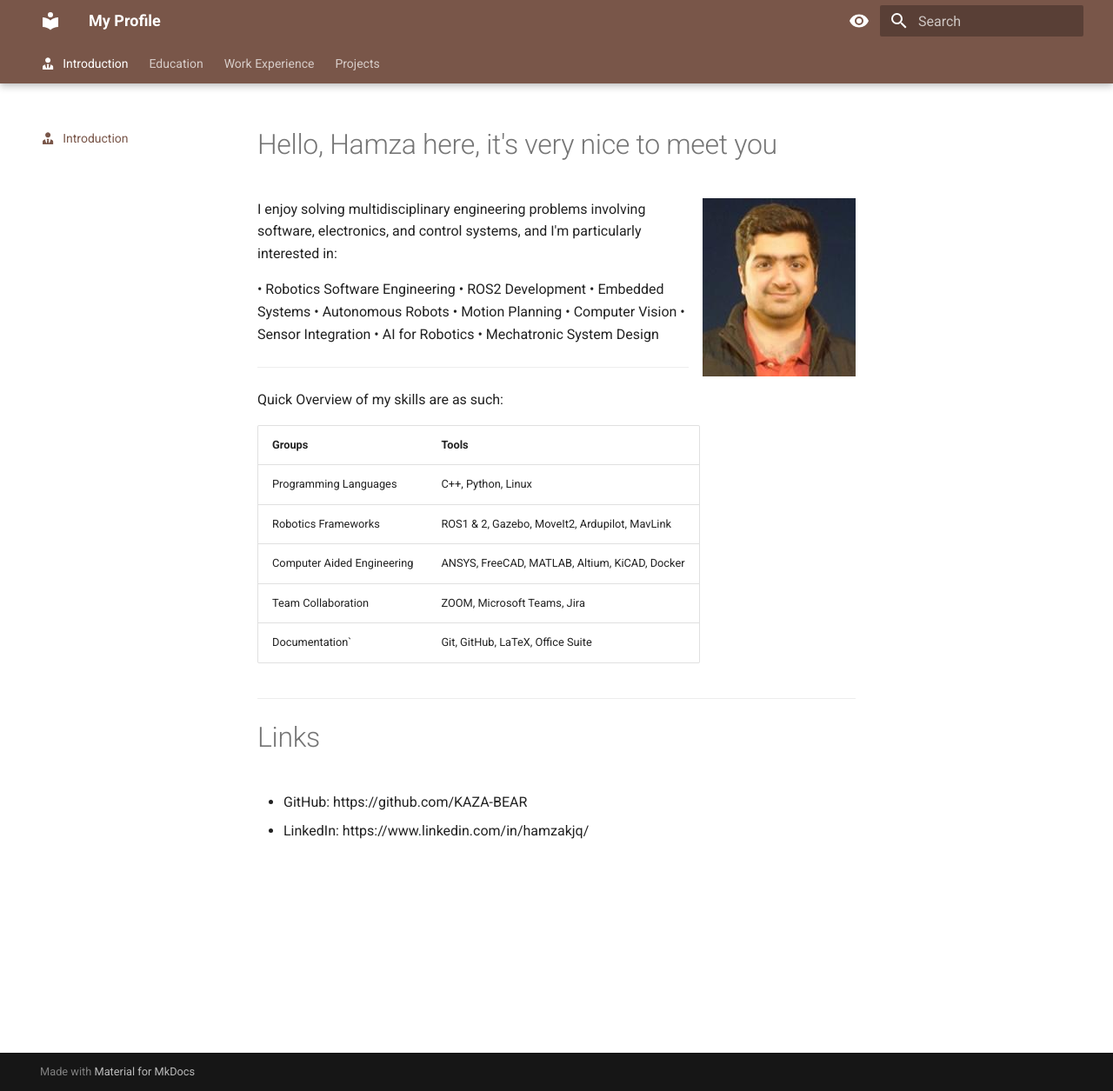
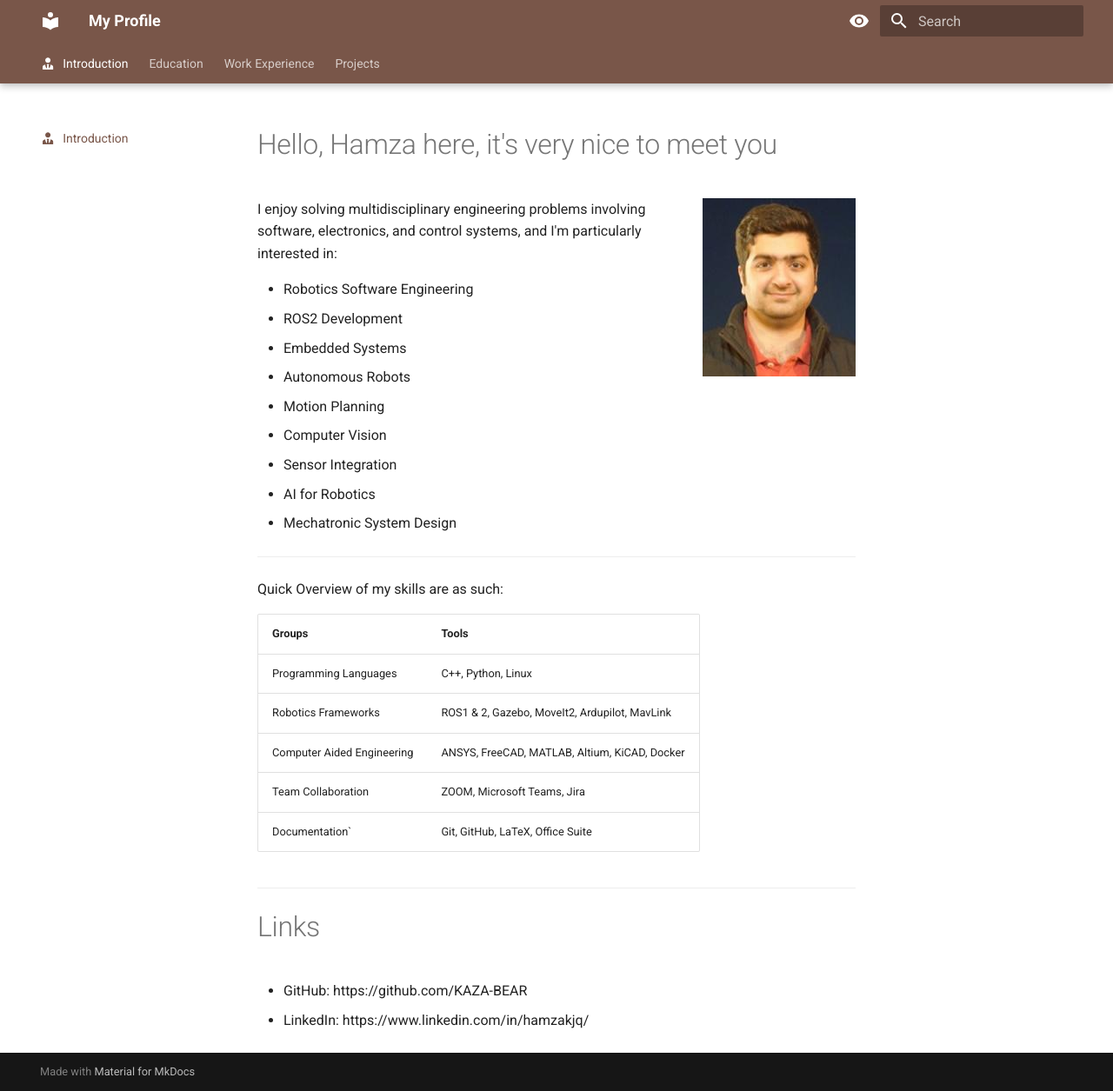
Before and after one commit to KAZA-BEAR/portfolio, an MkDocs documentation site: the page built from docs/index.md, in a window 1280 px wide and 1255 px high. Shown: the whole window at 87% size. Built offline with MkDocs 1.6.1 and Material for MkDocs 9.7.7, drawn with Linux system fonts in a browser that asks for light colours.

```diff
--- a/docs/index.md
+++ b/docs/index.md
@@ -10,15 +10,15 @@ icon: material/account-tie
 
 I enjoy solving multidisciplinary engineering problems involving software, electronics, and control systems, and I'm particularly interested in:
 
-• Robotics Software Engineering
- • ROS2 Development
- • Embedded Systems
- • Autonomous Robots
- • Motion Planning
- • Computer Vision
- • Sensor Integration
- • AI for Robotics
- • Mechatronic System Design
+- Robotics Software Engineering
+- ROS2 Development
+- Embedded Systems
+- Autonomous Robots
+- Motion Planning
+- Computer Vision
+- Sensor Integration
+- AI for Robotics
+- Mechatronic System Design
 
 ---
 
```
